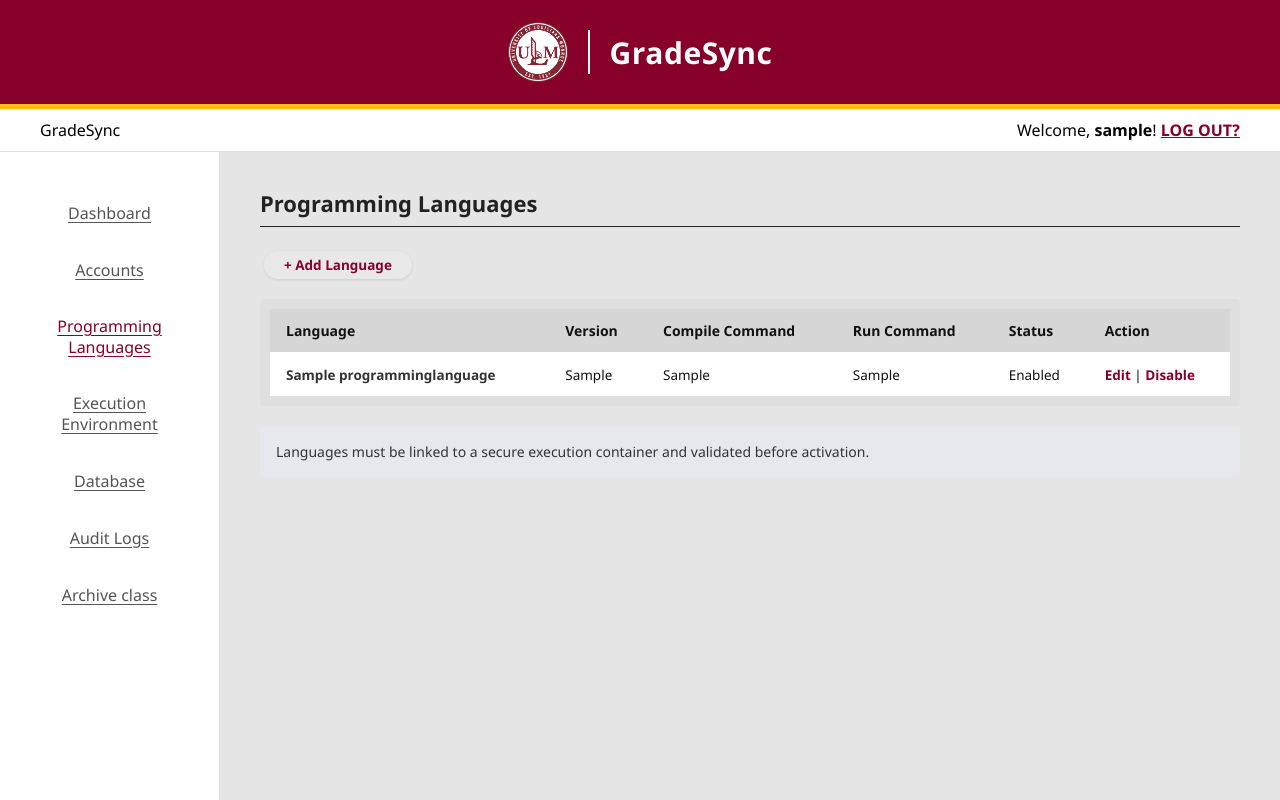
After one commit to nirjara1/GradeSync, a Django app: page /admin/items/programminglanguage/ in a window 1280 px wide. The commit adds this page. Run offline with Django 5.2, Linux system fonts and the light colour scheme; a user stored in the database is signed in; tables that the repository leaves empty hold one stand-in row (values such as "Sample post").

Commit message:
Added ProgrammingLanguage model and integrate it into the admin interface

```diff
--- a/app/items/admin.py
+++ b/app/items/admin.py
@@ -44,3 +44,11 @@ class LogEntryAdmin(admin.ModelAdmin):
     date_hierarchy = 'action_time'
 
 gradesync_admin.register(LogEntry, LogEntryAdmin)
+
+from .models import ProgrammingLanguage
+class ProgrammingLanguageAdmin(admin.ModelAdmin):
+    change_list_template = 'admin/items/programminglanguage/change_list.html'
+    change_form_template = 'admin/items/programminglanguage/change_form.html'
+    list_display = ('name', 'version', 'compile_command', 'run_command', 'status')
+
+gradesync_admin.register(ProgrammingLanguage, ProgrammingLanguageAdmin)
--- a/app/items/models.py
+++ b/app/items/models.py
@@ -43,3 +43,20 @@ class Employee(models.Model):
 
     def __str__(self):
         return f"{self.first_name} {self.last_name}"
+
+class ProgrammingLanguage(models.Model):
+    name = models.CharField(max_length=100)
+    version = models.CharField(max_length=50)
+    compile_command = models.CharField(max_length=255, blank=True, null=True, help_text="e.g. javac Main.java (Leave blank for interpreted languages)")
+    run_command = models.CharField(max_length=255, help_text="e.g. python main.py or java Main")
+    status = models.BooleanField(default=True, verbose_name="Enabled")
+    container_image = models.CharField(max_length=255, help_text="e.g. python:3.10-slim")
+    memory_limit_mb = models.IntegerField(default=256, help_text="Memory limit in MB")
+    time_limit_ms = models.IntegerField(default=5000, help_text="Time limit in milliseconds")
+
+    def __str__(self):
+        return f"{self.name} {self.version}"
+
+    class Meta:
+        verbose_name = "Programming Language"
+        verbose_name_plural = "Programming Languages"
--- a/app/items/templates/admin/base_gradesync.html
+++ b/app/items/templates/admin/base_gradesync.html
@@ -44,7 +44,7 @@
             <ul class="sidebar-nav">
                 <li><a href="{% url 'admin:index' %}" class="{% block nav_dash %}{% endblock %}">Dashboard</a></li>
                 <li><a href="{% url 'admin:auth_user_changelist' %}" class="{% block nav_accounts %}{% endblock %}">Accounts</a></li>
-                <li><a href="#" class="{% block nav_lang %}{% endblock %}">Programming Languages</a></li>
+                <li><a href="{% url 'admin:items_programminglanguage_changelist' %}" class="{% block nav_lang %}{% endblock %}">Programming Languages</a></li>
                 <li><a href="#" class="{% block nav_env %}{% endblock %}">Execution<br>Environment</a></li>
                 <li><a href="#" class="{% block nav_db %}{% endblock %}">Database</a></li>
                 <li><a href="{% url 'admin:admin_logentry_changelist' %}" class="{% block nav_audit %}{% endblock %}">Audit Logs</a></li>
--- /dev/null
+++ b/app/items/templates/admin/items/programminglanguage/change_list.html
@@ -0,0 +1,67 @@
+{% extends "admin/base_gradesync.html" %}
+{% load i18n static %}
+
+{% block title %}Programming Languages | GradeSync Admin{% endblock %}
+{% block nav_lang %}active{% endblock %}
+
+{% block content %}
+<div class="accounts-header">
+    <h1 class="page-title">Programming Languages</h1>
+    <hr class="page-rule">
+</div>
+
+<!-- Toolbar (Add + Search) -->
+<div class="accounts-toolbar">
+    <a href="add/" class="btn-add-user">+ Add Language</a>
+</div>
+
+<!-- Languages Table -->
+<div class="accounts-table-container">
+    <table class="accounts-table">
+        <thead>
+            <tr>
+                <th>Language</th>
+                <th>Version</th>
+                <th>Compile Command</th>
+                <th>Run Command</th>
+                <th>Status</th>
+                <th>Action</th>
+            </tr>
+        </thead>
+        <tbody>
+            {% for obj in cl.result_list %}
+            <tr>
+                <td class="col-name" style="font-weight: bold; color: #333;">{{ obj.name }}</td>
+                <td>{{ obj.version }}</td>
+                <td>{% if obj.compile_command %}{{ obj.compile_command }}{% else %}---{% endif %}</td>
+                <td>{{ obj.run_command }}</td>
+                <td>
+                    {% if obj.status %}
+                        Enabled
+                    {% else %}
+                        Disabled
+                    {% endif %}
+                </td>
+                <td class="col-actions">
+                    <a href="{{ obj.pk }}/change/" class="action-link" style="color: #860029;">Edit</a> |
+                    {% if obj.status %}
+                    <!-- Can add disable logic if built, but link to delete for now or just generic style -->
+                    <a href="{{ obj.pk }}/delete/" class="action-link" style="color: #860029;">Disable</a>
+                    {% else %}
+                    <a href="{{ obj.pk }}/delete/" class="action-link" style="color: #860029;">Enable</a>
+                    {% endif %}
+                </td>
+            </tr>
+            {% empty %}
+            <tr>
+                <td colspan="6" style="text-align: center; padding: 20px;">No programming languages configured.</td>
+            </tr>
+            {% endfor %}
+        </tbody>
+    </table>
+</div>
+
+<div class="info-footer-box" style="margin-top: 20px; background-color: #E6E8ED; padding: 16px; border-radius: 4px; font-size: 14px; color: #333;">
+    Languages must be linked to a secure execution container and validated before activation.
+</div>
+{% endblock %}
```
Also changed, not shown: app/items/templates/admin/items/programminglanguage/change_form.html (added, +66 -0 lines), app/items/migrations/0005_programminglanguage.py (added).
